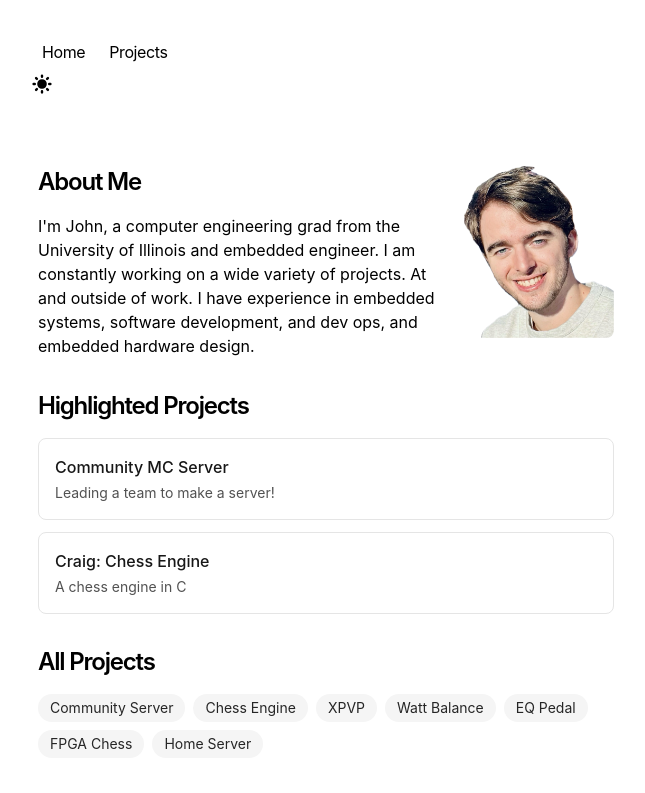
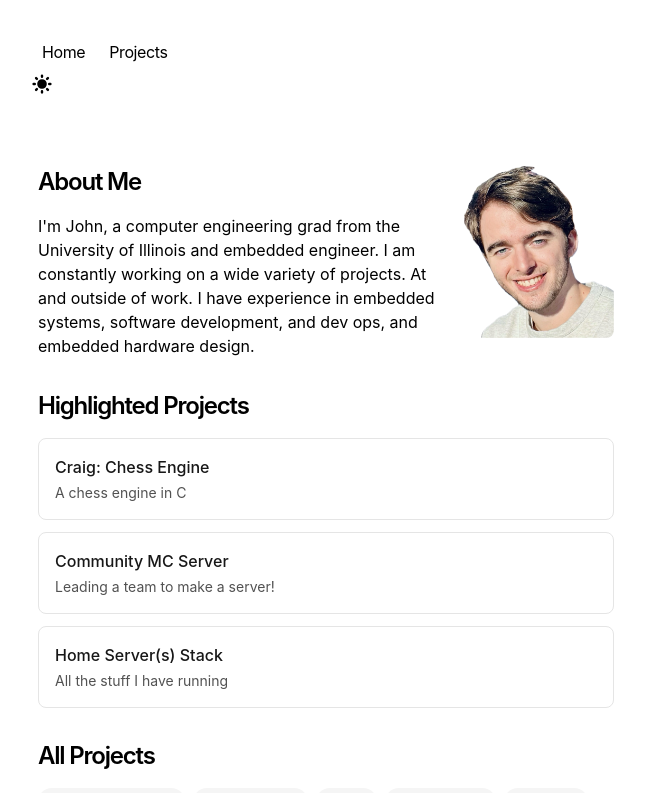
Before and after one commit to Royalflamejlh/portfolio, a Next.js app: page / in a window 1280 px wide. Shown: the top 793 px of the page, without its empty margins (314-959 px from the left). Built offline with nearby package versions, Linux system fonts and the light colour scheme.

Commit message:
change pages on home page

```diff
--- a/app/page.tsx
+++ b/app/page.tsx
@@ -31,8 +31,9 @@ export default function Page() {
 
       <div className="mb-8 space-y-3">
         {[
+          { slug: 'craig', title: 'Craig: Chess Engine', summary: 'A chess engine in C' },
           { slug: 'community-server', title: 'Community MC Server', summary: 'Leading a team to make a server!' },
-          { slug: 'craig', title: 'Craig: Chess Engine', summary: 'A chess engine in C' },
+          { slug: 'home-server', title: 'Home Server(s) Stack', summary: 'All the stuff I have running' },
         ].map((project) => (
           <Link
             key={project.slug}
```
